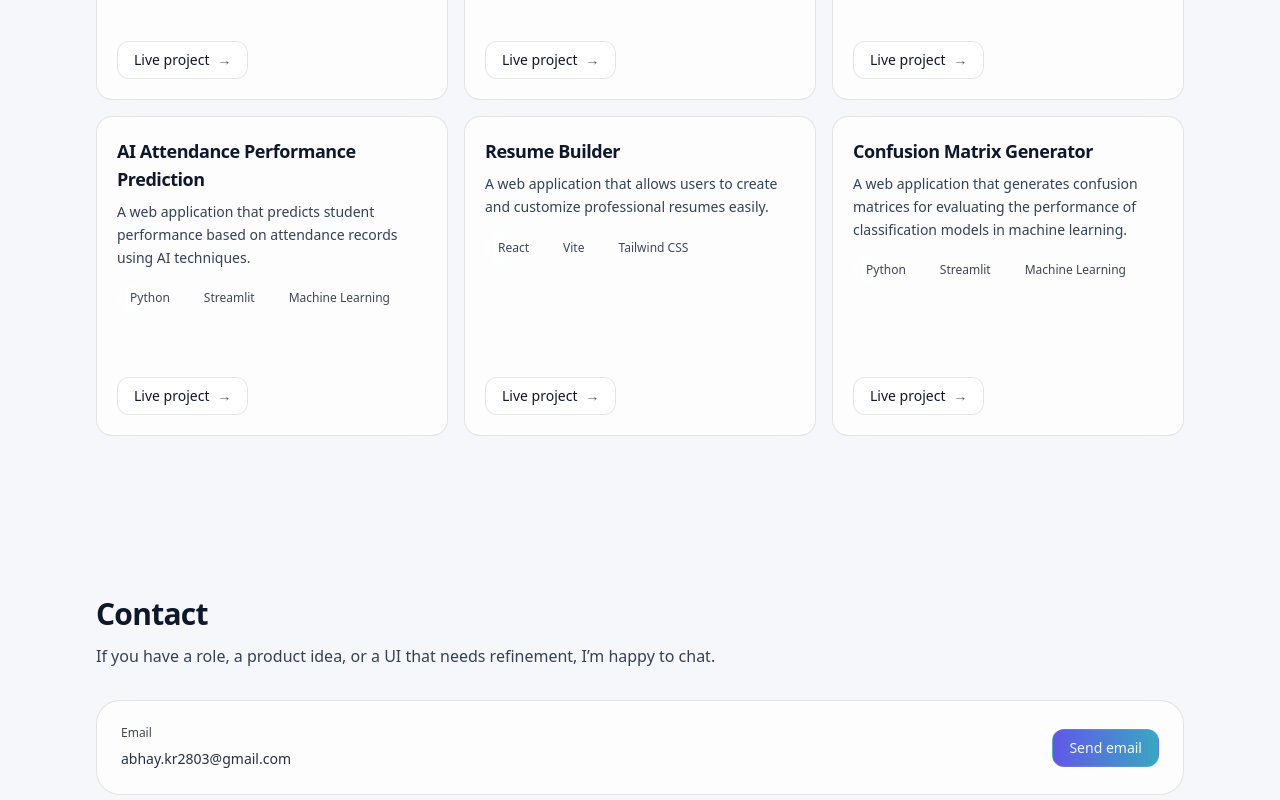
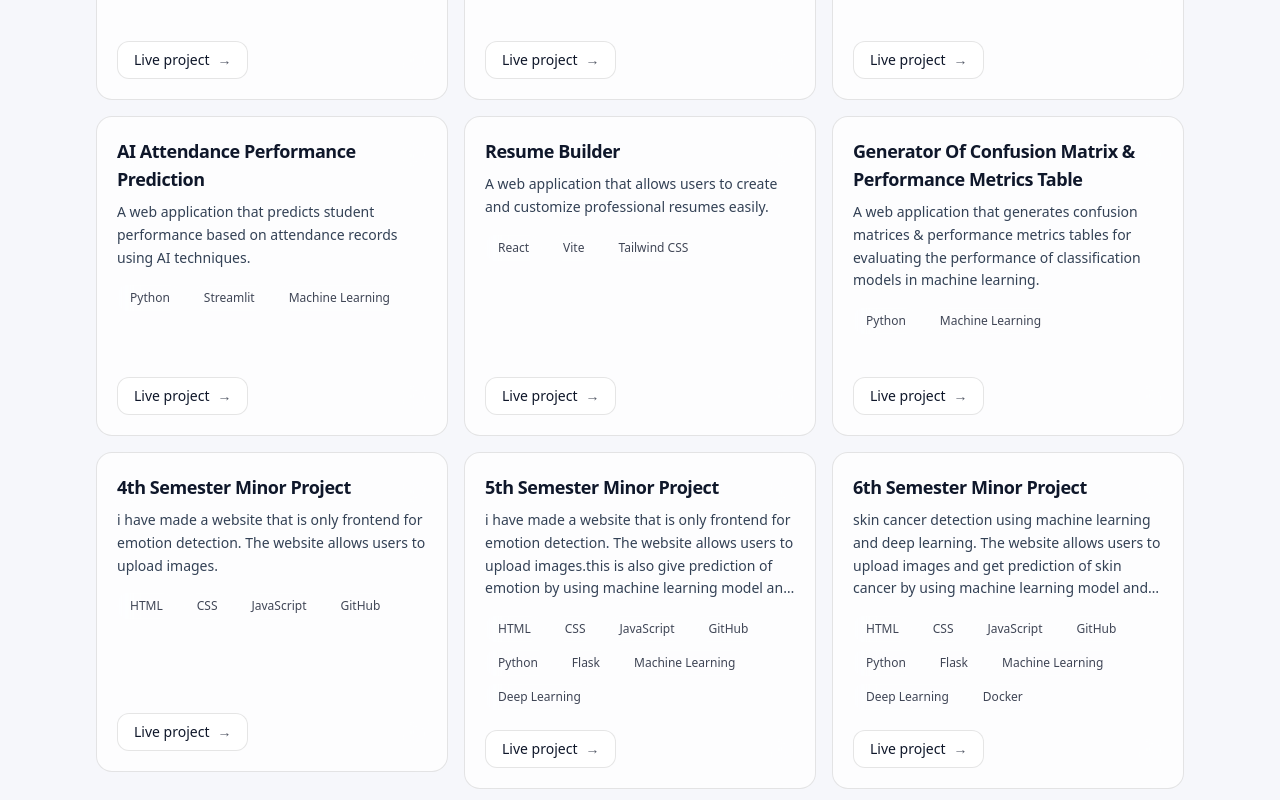
Before and after one commit to ak-0283/project_Vault, a React (Vite) app: page / in a window 1280 px wide. Shown: the part 1220-2020 px from the top of the page. Built offline with nearby package versions, Linux system fonts and the light colour scheme.

Commit message:
updating the link of the website

```diff
--- a/src/data/projects.js
+++ b/src/data/projects.js
@@ -56,10 +56,31 @@ export const projects = [
     liveUrl: 'https://resume-builder-amber-rho.vercel.app/',
   },
   {
-    title: 'Confusion Matrix Generator',
+    title: 'Generator Of Confusion Matrix & Performance Metrics Table',
     description:
-      'A web application that generates confusion matrices for evaluating the performance of classification models in machine learning.',
-    stack: ['Python', 'Streamlit', 'Machine Learning'],
-    liveUrl: 'https://confusion-matrix-generator.vercel.app/',
+      'A web application that generates confusion matrices & performance metrics tables for evaluating the performance of classification models in machine learning.',
+    stack: ['Python', 'Machine Learning'],
+    liveUrl: 'https://ai-tools-hub-app.netlify.app/',
+  },
+  {
+    title: '4th Semester Minor Project',
+    description:
+      'i have made a website that is only frontend for emotion detection. The website allows users to upload images.',
+    stack: ['HTML', 'CSS', 'JavaScript','GitHub'],
+    liveUrl: 'https://minor-project-4th-sem.vercel.app/',
+  },
+  {
+    title: '5th Semester Minor Project',
+    description:
+      'i have made a website that is only frontend for emotion detection. The website allows users to upload images.this is also give prediction of emotion by using machine learning model and deep learning model. i have used flask for backend. The website allows users to upload images and get prediction of emotion by using machine learning model and deep learning model.',
+    stack: ['HTML', 'CSS', 'JavaScript','GitHub', 'Python', 'Flask', 'Machine Learning', 'Deep Learning'],
+    liveUrl: 'https://github.com/ak-0283/Emotion-Detection-Minor-Project',
+  },
+  {
+    title: '6th Semester Minor Project',
+    description:
+      'skin cancer detection using machine learning and deep learning. The website allows users to upload images and get prediction of skin cancer by using machine learning model and deep learning model.',
+    stack: ['HTML', 'CSS', 'JavaScript','GitHub', 'Python', 'Flask', 'Machine Learning', 'Deep Learning','Docker'],
+    liveUrl: 'https://github.com/ak-0283/major-project',
   },
 ]
```
